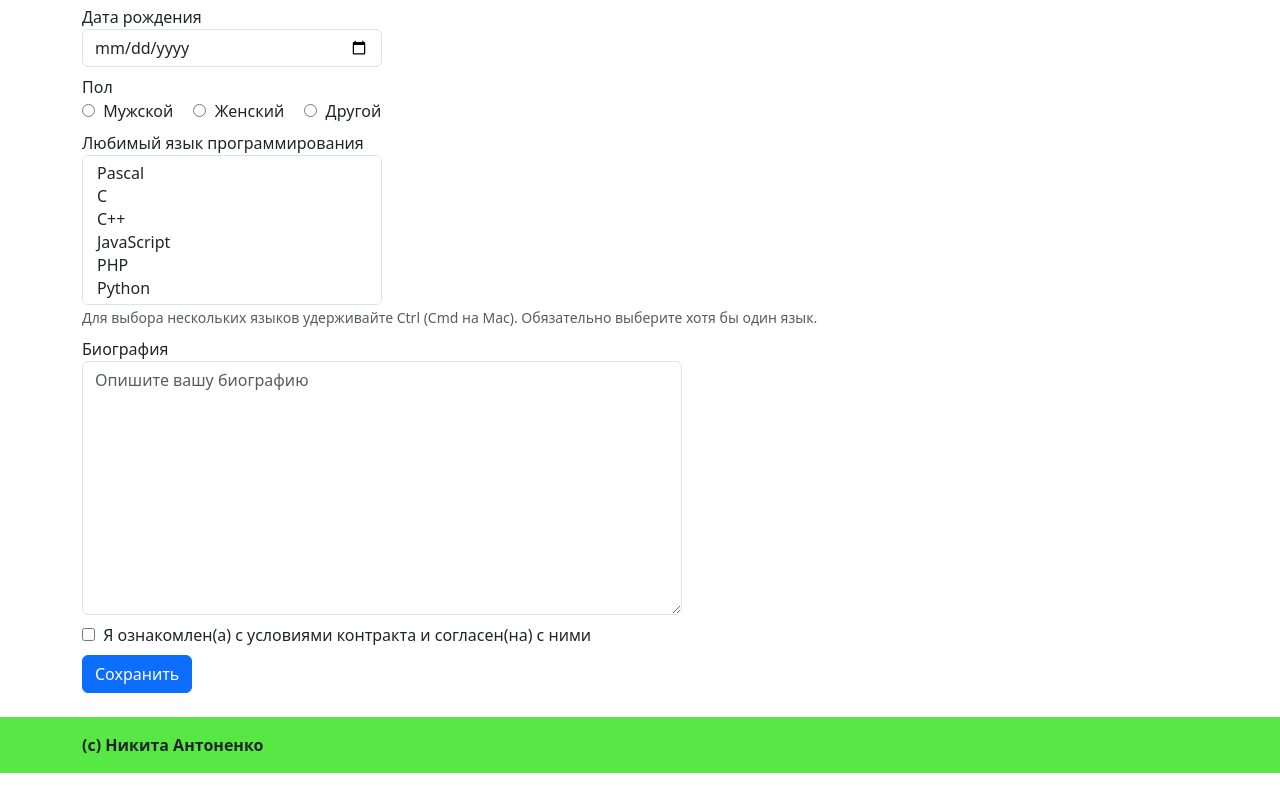
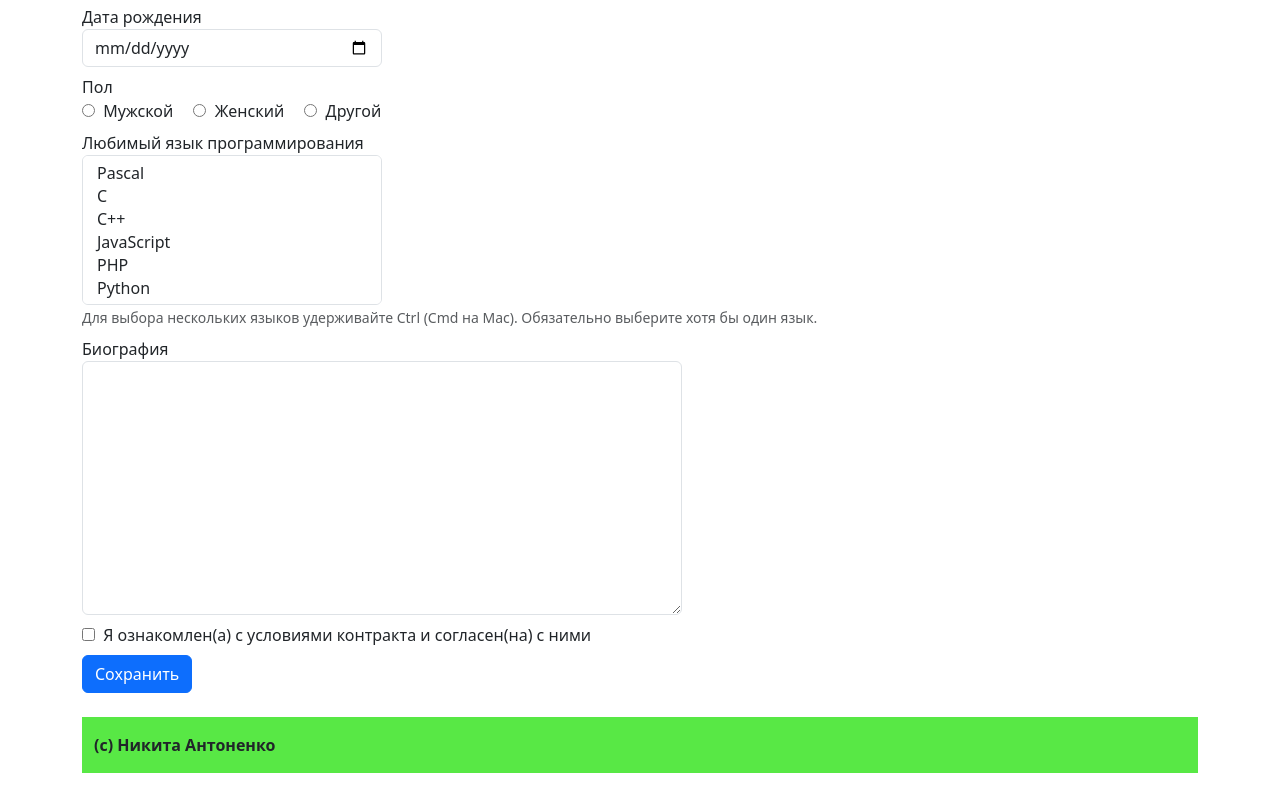
Before and after one commit to TheRiderFire1234/bootstrap.github.io, a plain HTML site: page index.html in a window 1280 px wide. Shown: the part 2115-2912 px from the top of the page. Before the commit the page ends 2888 px from the top, so only its background shows below. Drawn offline with nearby package versions, Linux system fonts and the light colour scheme.

Commit message:
Update index.html

```diff
--- a/index.html
+++ b/index.html
@@ -205,7 +205,7 @@
             <a href="#fragment">Перейти к фрагменту страницы</a><br>
 
             ссылка с тремя параметрами в URL<br>
-            <a href="https://kubsu.ru/ru/education?level=bachelor&amp;faculty=informatiki&amp;form=zaochnaya">
+            <a href="https://kubsu.ru/ru/education?level=bachelor&faculty=informatiki&form=zaochnaya">
                 ФКТиПМ - бакалавриат, очная форма
             </a><br>
 
@@ -247,7 +247,7 @@
             <br>
 
             <a href="#">Ссылка с пустым href</a><br>
-            <span class="text-muted">Ссылка без href</span><br>
+            <a class="text-muted">Ссылка без href</a><br>
             <a href="https://www.kubsu.ru" rel="nofollow">Ссылка с nofollow</a><br>
             <a href="https://www.kubsu.ru" rel="nofollow">Ссылка без индексации</a><br>
 
@@ -350,6 +350,7 @@
             </section>
         </div>
 
+        <!-- ФОРМА - оставляем максимально похожей -->
         <!-- ФОРМА -->
 <div class="mb-4">
     <h1>Форма</h1>
@@ -397,7 +398,8 @@
         </div>
 
         Биография<br>
-                <textarea class="form-control mb-2" rows="10" placeholder="Опишите вашу биографию" style="max-width: 600px;"></textarea>
+        <textarea class="form-control mb-2" rows="10" cols="50" placeholder="Опишите вашу биографию" style="max-width: 600px;">
+        </textarea>
 
         <label class="d-block mb-2">
             <input type="checkbox" name="contract_agreed" required class="me-1">
@@ -407,11 +409,10 @@
         <input type="submit" value="Сохранить" class="btn btn-primary">
     </form>
   </div>
-    </div>
 
     <!-- ФУТЕР -->
-    <footer class="custom-bg py-3 mt-4">
-        <div class="container">
+    <footer class="custom-bg py-3">
+        <div class="container-fluid">
             <div class="row">
                 <div class="col-12">
                     <p class="mb-0 fw-bold">(c) Никита Антоненко</p>
```
Lines whose indentation alone changed are shown as unchanged.
